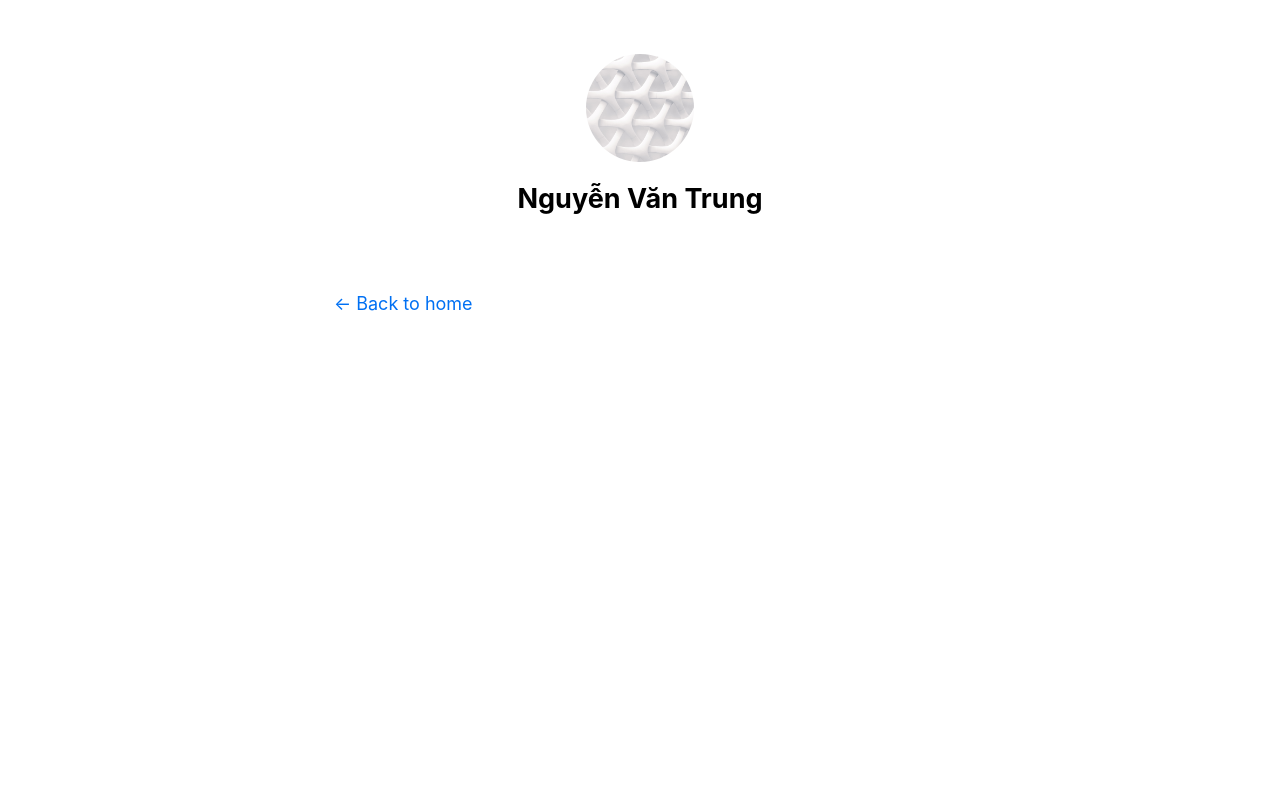
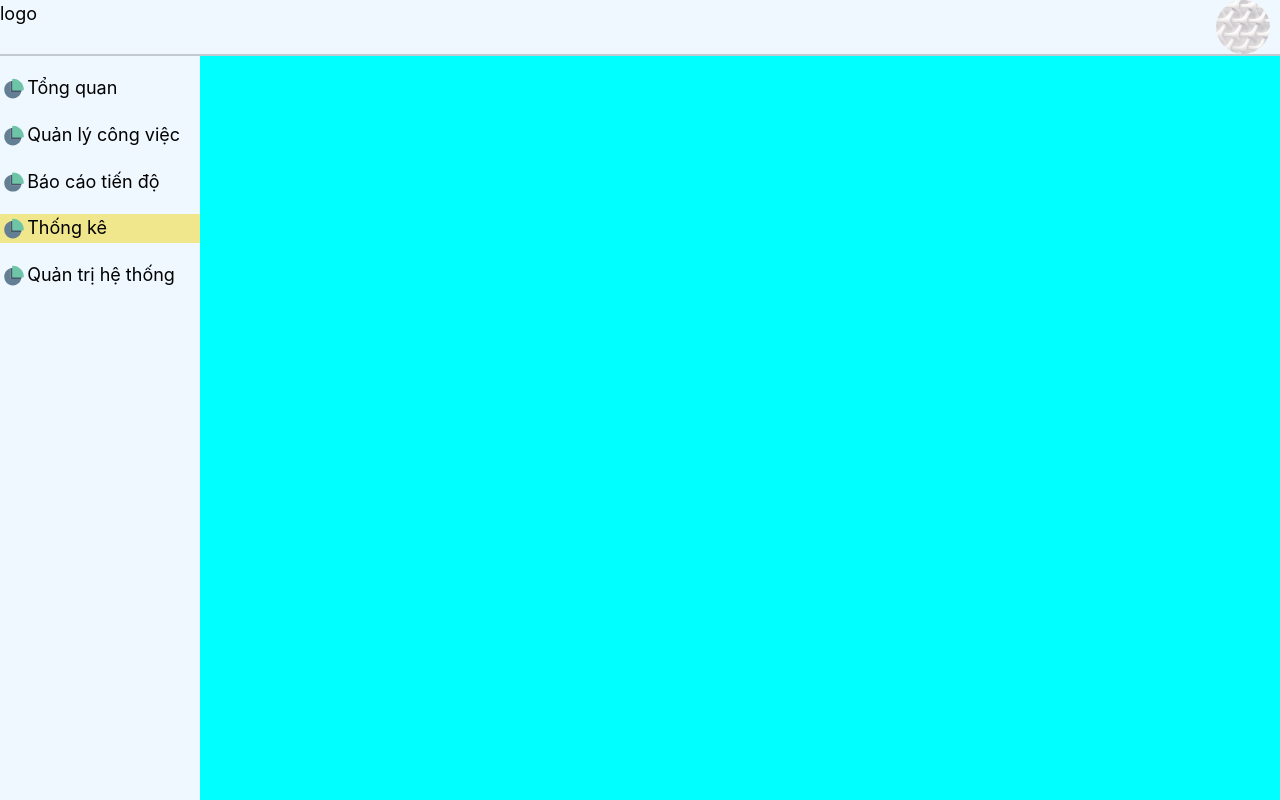
Before and after one commit to NguyenTrungMax/nextjs-blog, a Next.js app: page /thong-ke in a window 1280 px wide. Built offline with nearby package versions, Linux system fonts and the light colour scheme.

Commit message:
Update Layout.js

```diff
--- a/components/Layout.js
+++ b/components/Layout.js
@@ -1,66 +1,86 @@
+import React, { Component, Fragment } from 'react'
 import Head from 'next/head'
-import styles from './layout.module.css'
+import styles from './style/layout.module.css'
 import utilStyles from '../styles/utils.module.css'
 import Link from 'next/link'
 
-const name = 'Nguyễn Văn Trung'
-export const siteTitle = 'Next.js Sample Website'
+const IconSvgPath = '/svg/svg-overview.svg'
+class Layout extends Component {
+    constructor() {
+        super()
+        this.state = {
+            menus: [
+                {
+                    name: 'Tổng quan',
+                    code: 'OVERVIEW',
+                    link: 'tong-quan'
+                },
+                {
+                    name: 'Quản lý công việc',
+                    code: 'WORK_FLOW_MANAGEMENT',
+                    link: 'quan-ly-cong-viec'
+                },
+                {
+                    name: 'Báo cáo tiến độ',
+                    code: 'PROGRESS_REPORT',
+                    link: 'bao-cao-tien-do'
+                },
+                {
+                    name: 'Thống kê',
+                    code: 'STATISTICAL',
+                    link: 'thong-ke'
+                },
+                {
+                    name: 'Quản trị hệ thống',
+                    code: 'SYSTEM_MANAGEMENT',
+                    link: 'quan-tri-he-thong'
+                }
+            ]
+        }
+    }
 
-export default function Layout({ children, home }) {
+    componentDidMount() {
+
+    }
+
+    generateMenu = () => {
+        const { menus } = this.state;
+        const { code, title } = this.props;
         return (
+            <Fragment>
+                <Head>
+                    <title>{title}</title>
+                </Head>
                 <div className={styles.container}>
-            <Head>
-                <link rel="icon" href="/favicon.ico" />
-                <meta
-                    name="description"
-                    content="Learn how to build a personal website using Next.js"
-                />
-                <meta
-                    property="og:image"
-                    content={`https://og-image.now.sh/${encodeURI(
-                        siteTitle
-                    )}.png?theme=light&md=0&fontSize=75px&images=https%3A%2F%2Fassets.vercel.com%2Fimage%2Fupload%2Ffront%2Fassets%2Fdesign%2Fnextjs-black-logo.svg`}
-                />
-                <meta name="og:title" content={siteTitle} />
-                <meta name="twitter:card" content="summary_large_image" />
-            </Head>
                     <header className={styles.header}>
-                {home ? (
-                    <>
-                        <img
-                            src="/images/profile.jpg"
-                            className={`${styles.headerHomeImage} ${utilStyles.borderCircle}`}
-                            alt={name}
-                        />
-                        <h1 className={utilStyles.heading2Xl}>{name}</h1>
-                    </>
-                ) : (
-                        <>
-                            <Link href="/">
-                                <a>
-                                    <img
-                                        src="/images/profile.jpg"
-                                        className={`${styles.headerImage} ${utilStyles.borderCircle}`}
-                                        alt={name}
-                                    />
-                                </a>
+                        <div className="logo">logo</div>
+                        <img src="/images/profile.jpg" alt="image-user" className={styles.iconUser} />
+                    </header>
+                    <main className={styles.main}>
+                        <div className={styles.leftSidebar}>
+                            <ul className={styles.ul}>
+                                {menus.map((item, index) => {
+                                    return <Link key={index} href={item.link}>
+                                        <li className={`${styles.li} ${item.code === code ? styles.active: ''}`}>
+                                            <img src={IconSvgPath} alt='icon menu sidebar' className={styles.menuIcon} />
+                                            <span className={styles.menuText}>{item.name}</span>
+                                        </li>
                                     </Link>
-                            <h2 className={utilStyles.headingLg}>
-                                <Link href="/">
-                                    <a className={utilStyles.colorInherit}>{name}</a>
-                                </Link>
-                            </h2>
-                        </>
-                    )}
-            </header>
-            <main>{children}</main>
-            {!home && (
-                <div className={styles.backToHome}>
-                    <Link href="/">
-                        <a>← Back to home</a>
-                    </Link>
+                                })}
+                            </ul>
                         </div>
-            )}
+                        <div className={styles.mainContent}></div>
+                    </main>
                 </div>
+            </Fragment>
+
         )
+
     }
+
+    render() {
+        return this.generateMenu();
+    }
+}
+
+export default Layout;
```
Lines whose indentation alone changed are shown as unchanged.
